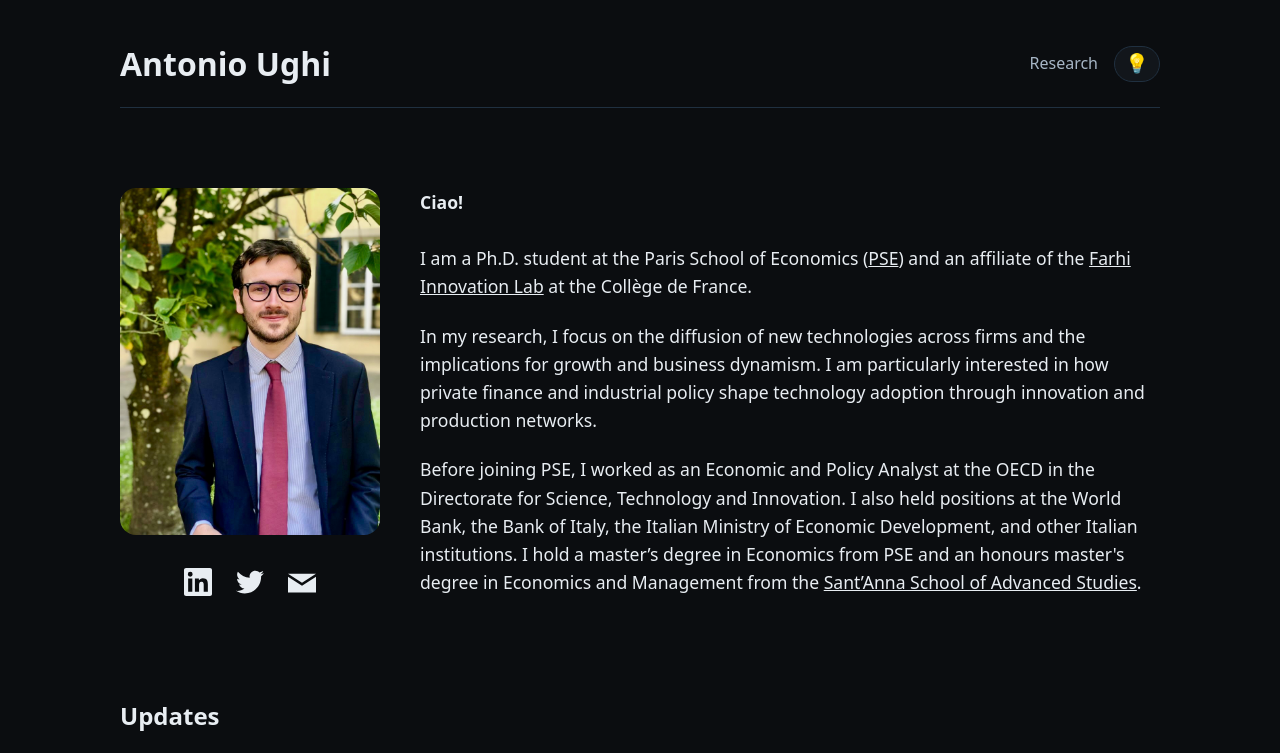
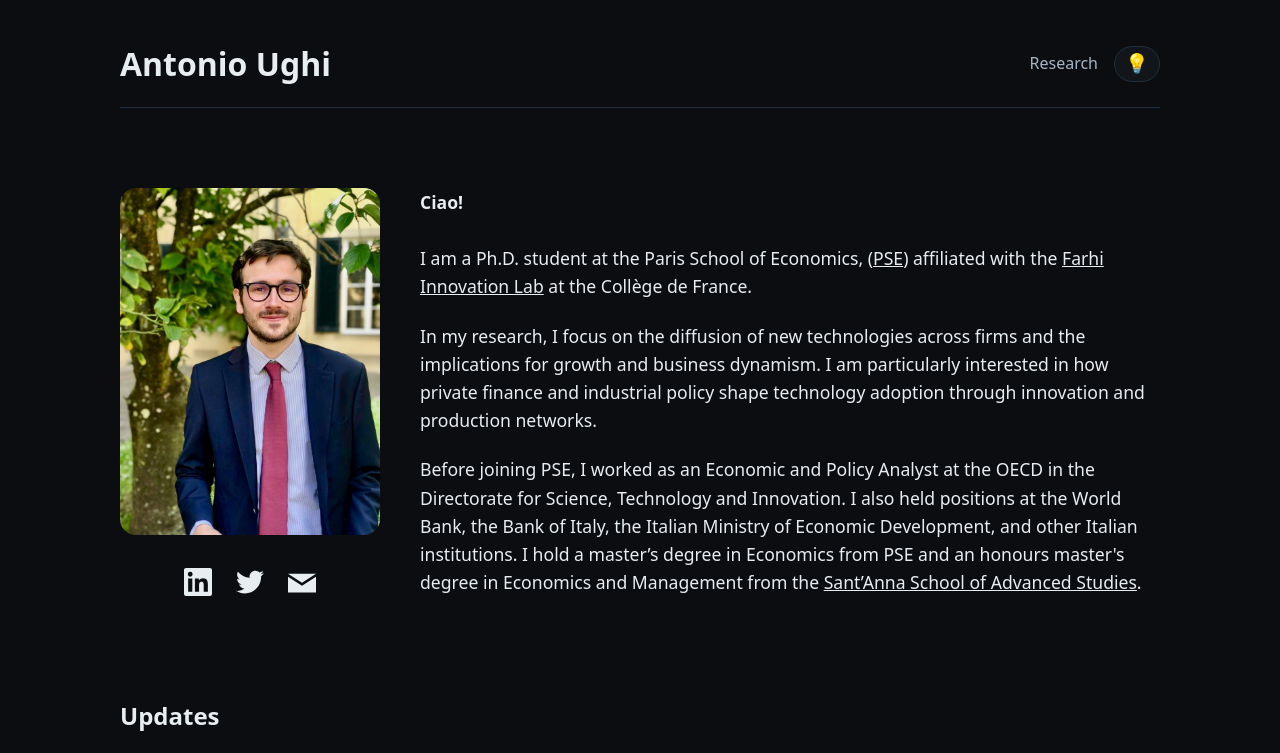
Before and after one commit to antonioughi/antonioughi.github.io, a plain HTML site: page index.html in a window 1280 px wide. Shown: the top 753 px of the page. Drawn offline with Linux system fonts and the light colour scheme.

Commit message:
Fix grammar in index.html

```diff
--- a/index.html
+++ b/index.html
@@ -172,10 +172,10 @@
         </p>
 
         <p style="margin-bottom: 1.2em;">
-          I am a Ph.D. student at the Paris School of Economics
+          I am a Ph.D. student at the Paris School of Economics,
           (<a href="https://www.parisschoolofeconomics.eu/en/about-pse/"
               target="_blank">PSE</a>)
-          and an affiliate of the
+           affiliated with the
           <a href="https://www.farhi-innovation-lab.fr"
              target="_blank">Farhi Innovation Lab</a>
           at the Collège de France.
```
